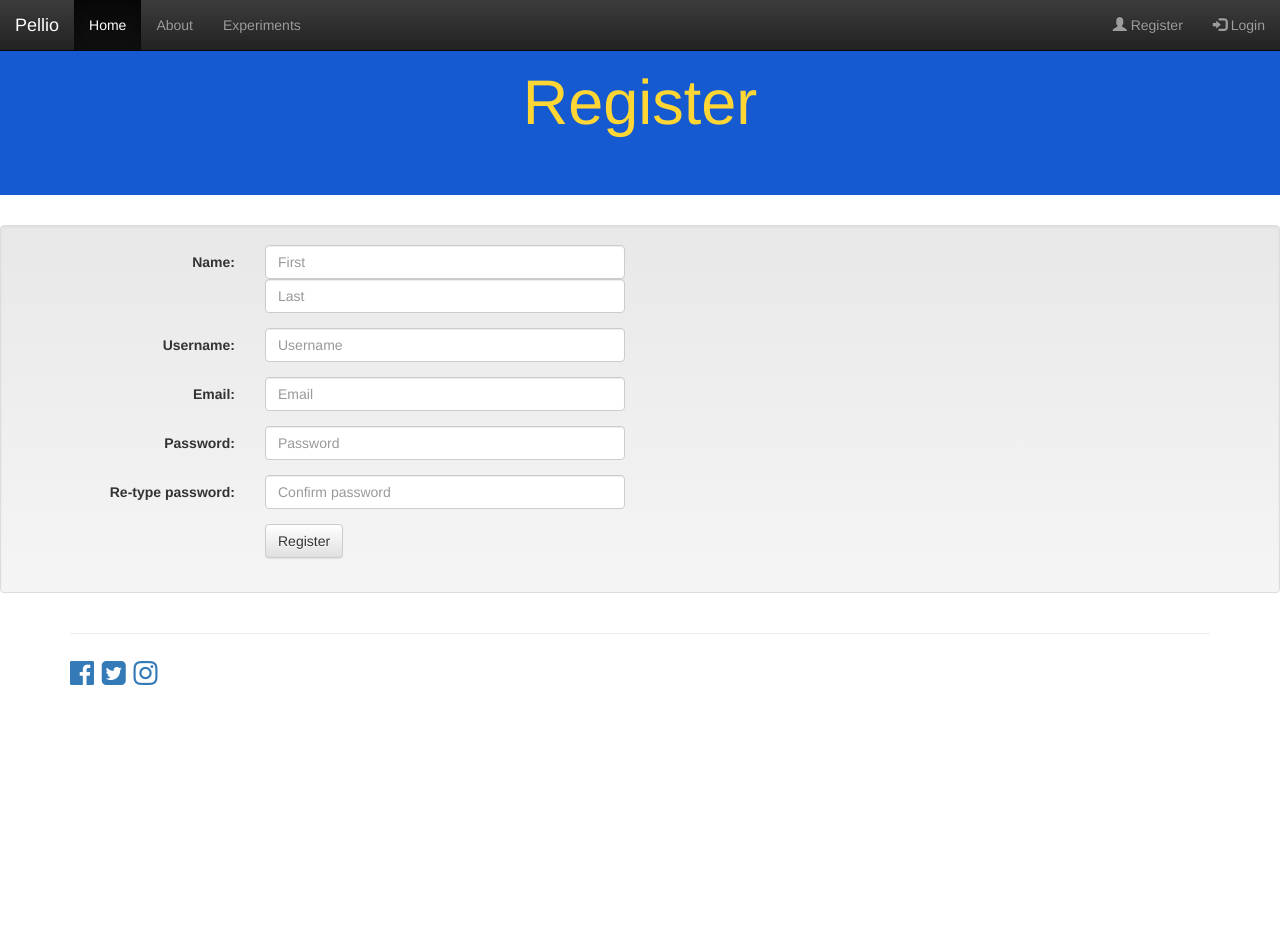
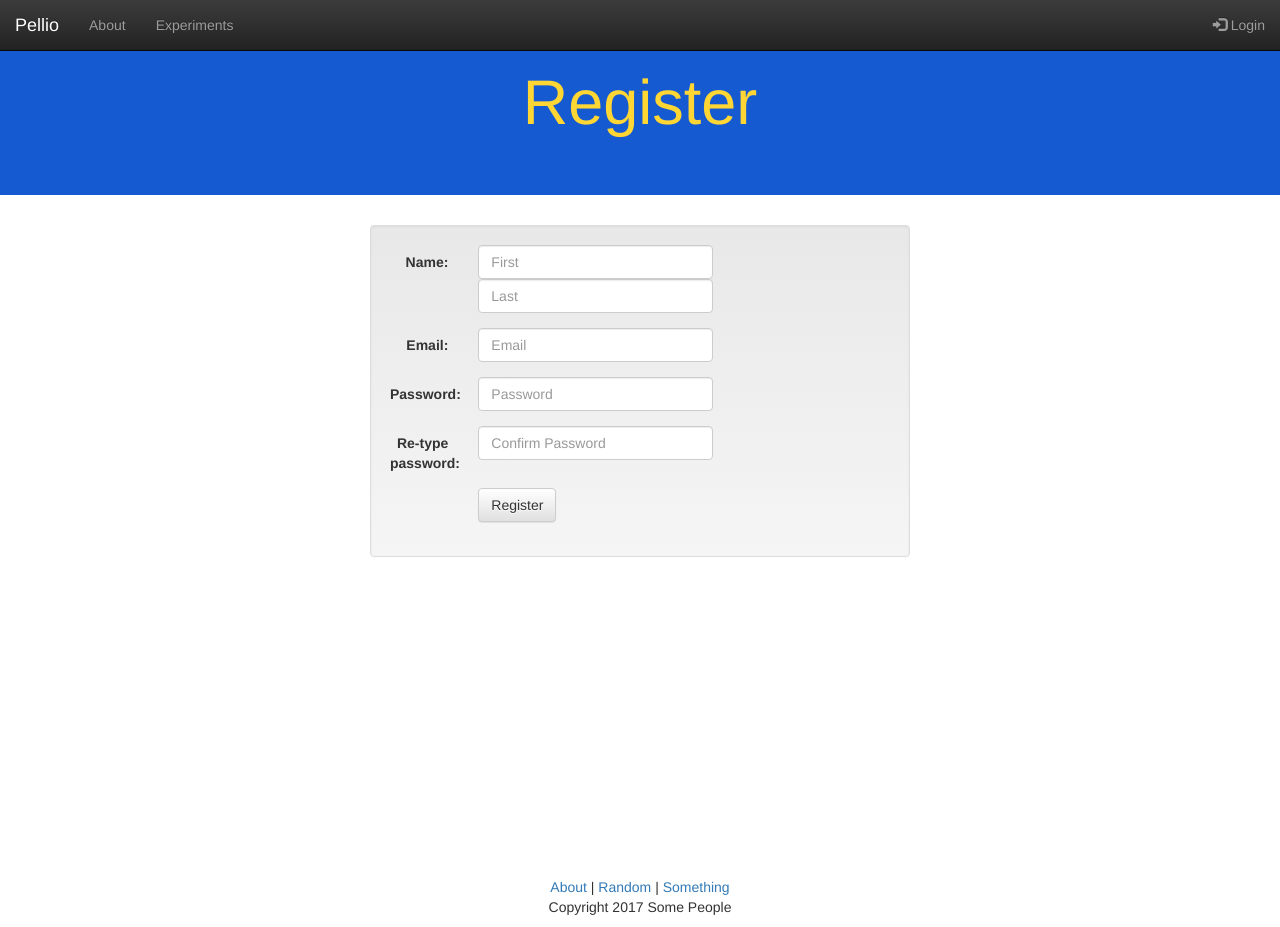
Before and after one commit to faroos3/pellio, a Django app: page /registration/ in a window 1280 px wide. Before the commit the page ends 685 px from the top, so only its background shows below. Run offline with Django 3.2, Linux system fonts and the light colour scheme; some libraries are stand-ins or nearby versions.

Commit message:
made one header/ footer for logger out users (headerIndex.html). Also made another header/footer for logged in users(headerOther.html).

```diff
--- /dev/null
+++ b/server/pellio/base/templates/base/headerOther.html
@@ -0,0 +1,58 @@
+<!DOCTYPE html>
+<html lang="en">
+<head>
+    <meta charset="utf-8">
+    <title>{{ page }}</title>
+    <meta name="description" content="insertDescriptionHere">
+    <!-- Latest compiled and minified CSS -->
+    <link rel="stylesheet" href="https://maxcdn.bootstrapcdn.com/bootstrap/3.2.0/css/bootstrap.css">
+
+    <!-- Optional theme -->
+    <link rel="stylesheet" href="https://maxcdn.bootstrapcdn.com/bootstrap/3.2.0/css/bootstrap-theme.css">
+
+    <!-- chagne this later when pushing to git-->
+    <link rel="stylesheet" href="bootstrap-3.3.7-dist\css\font-awesome.min.css">
+
+
+
+</head>
+
+<body>
+	<!-- navbar; for now we'll have the css be default-->
+		<nav class = "navbar navbar-inverse navbar-fixed-top" style = "font-color:red;">
+			<div class="container-fluid">
+				<div class="navbar-header">
+					<a class="navbar-brand" href="{% url 'index' %}">Pellio</a>
+				</div>
+				<ul class="nav navbar-nav">
+					<li><a href="{% url 'about' %}">About</a></li>
+					<li><a href="#">Experiments</a></li>
+				</ul>
+				<ul class="nav navbar-nav navbar-right">
+
+					<li><a href="{% url 'index' %}"><span class="glyphicon glyphicon-log-in"></span> Login</a></li>
+
+				</ul>
+			</div>
+
+		</nav>
+
+
+  {% block content %}
+  {% endblock %}
+
+</body>
+
+<footer>
+    <P style="text-align:center;padding-top:300px;">
+        <a href="{% url 'about' %}">About</a> | <a href="https://www.google.com">Random </a> | <a href="www.something.com">Something </a> <br>
+        Copyright 2017 Some People
+    </P>
+    <!-- Latest compiled and minified JavaScript -->
+    <script src="http://code.jquery.com/jquery-2.1.1.min.js"></script>
+    <script src="https://maxcdn.bootstrapcdn.com/bootstrap/3.2.0/js/bootstrap.min.js"></script>
+
+</footer>
+
+
+</html>
--- a/server/pellio/base/templates/base/registration.html
+++ b/server/pellio/base/templates/base/registration.html
@@ -1,28 +1,5 @@
-{%  extends "base/reg_page.html"   %}
+{%  extends "base/headerOther.html"   %}
 {% block content %}
-<body>
-
-    <!-- navbar; for now we'll have the css be default-->
-    <nav class = "navbar navbar-inverse navbar-fixed-top" style = "font-color:red;">
-        <div class="container-fluid">
-            <div class="navbar-header">
-                <a class="navbar-brand" href="{% url 'index' %}">Pellio</a>
-            </div>
-            <ul class="nav navbar-nav">
-                <li class="active"><a href="{% url 'index' %}">Home</a></li>
-                <li><a href="{% url 'about' %}">About</a></li>
-                <li><a href="#">Experiments</a></li>
-            </ul>
-            <ul class="nav navbar-nav navbar-right">
-                <li><a href="{%url 'registration' %}"><span class="glyphicon glyphicon-user"></span> Register</a></li>
-                <li><a href="#"><span class="glyphicon glyphicon-log-in"></span> Login</a></li>
-            </ul>
-        </div>
-
-    </nav>
-
-
-
 <header>
 	<div class="jumbotron" style="background-color:#155ad1;color:#ffd633;">
 		<div class="container" style = "text-align:center;">
@@ -30,64 +7,49 @@
 		</div>
 	</div>
 </header>
+
+<div class="container">
+
+	<div class ='col-md-3'></div>
+	<div class ='col-md-6'>
 	<div class="well">
-		<div class="container">
-			<form class="form-horizontal">
+		<form class="form-horizontal POST">
+			{% csrf_token %}
 			<div class="form-group">
 				<label class="control-label col-sm-2" for="name">Name:</label>
-					<div class="col-sm-4">
+				<div class="col-md-6">
 					<input type="firstName" class="form-control" id="firstName" placeholder="First">
 					<input type="lastName" class="form-control" id="lastName" placeholder="Last">
 				</div>
 			 </div>
 			<div class="form-group">
-					<label class="control-label col-sm-2" for="name">Username:</label>
-					<div class="col-sm-4">
-						<input type="username" class="form-control" id="user" placeholder="Username">
-					</div>
-				</div>
-				<div class="form-group">
 				<label class="control-label col-sm-2" for="email">Email:</label>
-					<div class="col-sm-4">
+				<div class="col-md-6">
 					<input type="email" class="form-control" id="email" placeholder="Email">
 				</div>
 			</div>
 			<div class="form-group">
 				<label class="control-label col-sm-2" for="pwd">Password:</label>
-					<div class="col-sm-4">
+				<div class="col-md-6">
 					<input type="password" class="form-control" id="pwd" placeholder="Password">
 				</div>
 			</div>
 			<div class="form-group">
-					<label class="control-label col-sm-2" for="pwd">Re-type password:</label>
-					<div class="col-sm-4">
-						<input type="password" class="form-control" id="pwd" placeholder="Confirm password">
+				<label class="control-label col-md-2" for="pwd">Re-type password:</label>
+				<div class="col-md-6">
+					<input type="password" class="form-control" id="pwd" placeholder="Confirm Password">
 				</div>
 			</div>
 			<div class="form-group">
-					<div class="col-sm-offset-2 col-sm-10">
+				<div class="col-sm-offset-2 col-md-10">
 					<button type="submit" class="btn btn-default">Register</button>
 				</div>
 			</div>
 		</form>
 	</div>
 	</div>
+	<div class ='col-md-3'></div>
 
-	<footer>
-		<div class="container">
-			<hr>
+</div>
 
-			<p style="font-size:200%">
-				<a href="http://facebook.com/"><i class="fa fa-facebook-official"></i></a>
-                <a href="http://twitter.com/"><i class="fa fa-twitter-square"></i></a>
-                <a href="http://youtube.com/"><i class="fa fa-instagram"></i></a>
-
-			</p>
-		</div> <!-- end container -->
-	</footer>
-
-	<!-- Latest compiled and minified JavaScript -->
-	<script src="http://code.jquery.com/jquery-2.1.1.min.js"></script>
-<script src="https://maxcdn.bootstrapcdn.com/bootstrap/3.2.0/js/bootstrap.min.js"></script>
-</body>
 {% endblock %}
--- a/server/pellio/base/views.py
+++ b/server/pellio/base/views.py
@@ -5,7 +5,9 @@ from django.views.generic import View
 
 
 def index(request):
-    return render(request, 'base/index.html')
+    if request.method == "POST":
+        pass #put the stuff here from the link Toshi gave.
+    return render(request, 'base/index.html', { 'page':"Pellio"})
 
 def about(request):
     return render(request, 'base/about.html')
@@ -13,7 +15,7 @@ def about(request):
 def registration(request):
     if request.method == "POST":
         pass #put the stuff here from the link Toshi gave.
-    return render(request, 'base/registration.html')
+    return render(request, 'base/registration.html' , { "page":"Registration"} )
 
 """class UserFormView(View):
 	form_class = UserForm
```
Also changed, not shown: server/pellio/base/templates/base/headerIndex.html (added, +53 -0 lines), server/pellio/base/templates/base/index.html (+7 -30 lines). Lines whose indentation alone changed are shown as unchanged.
